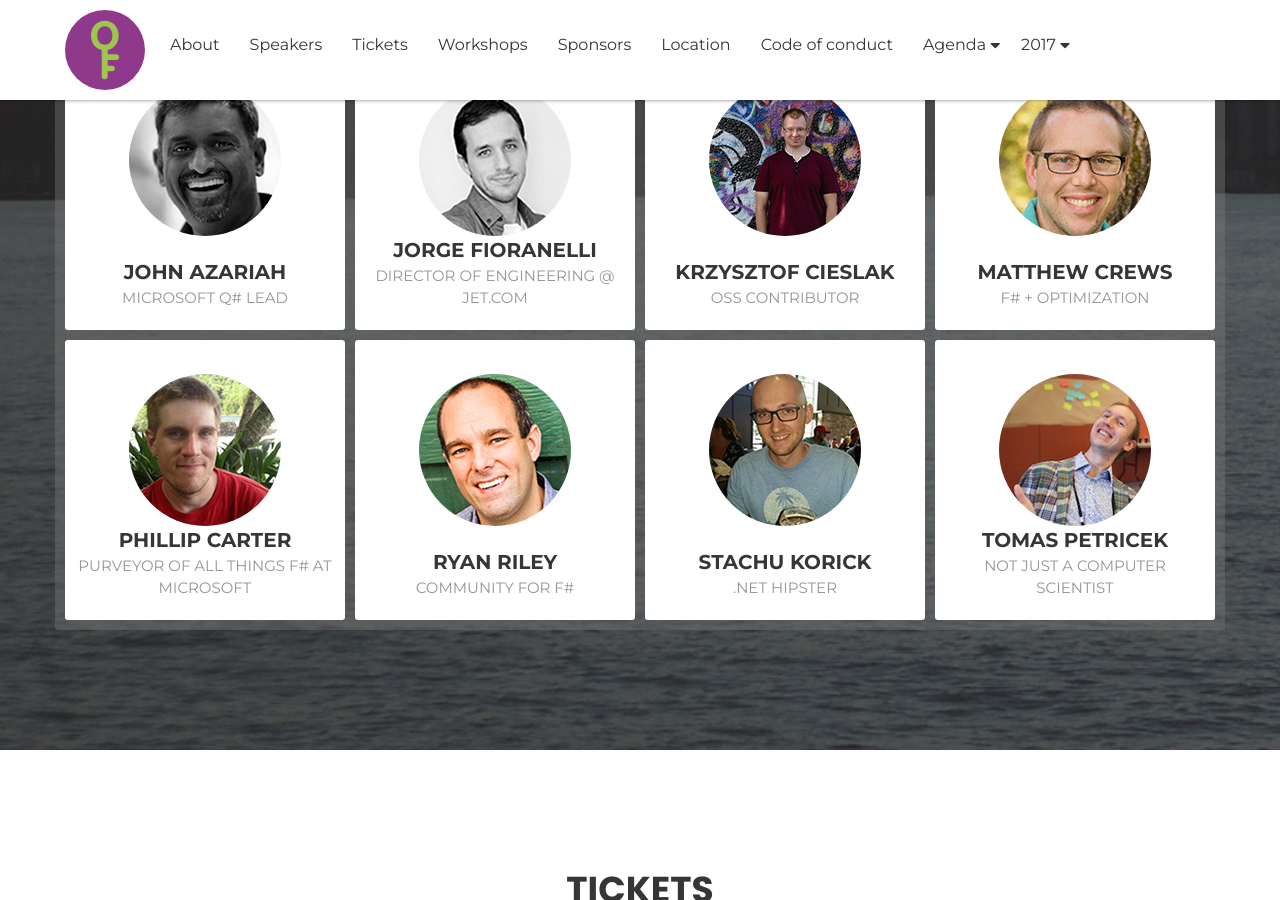
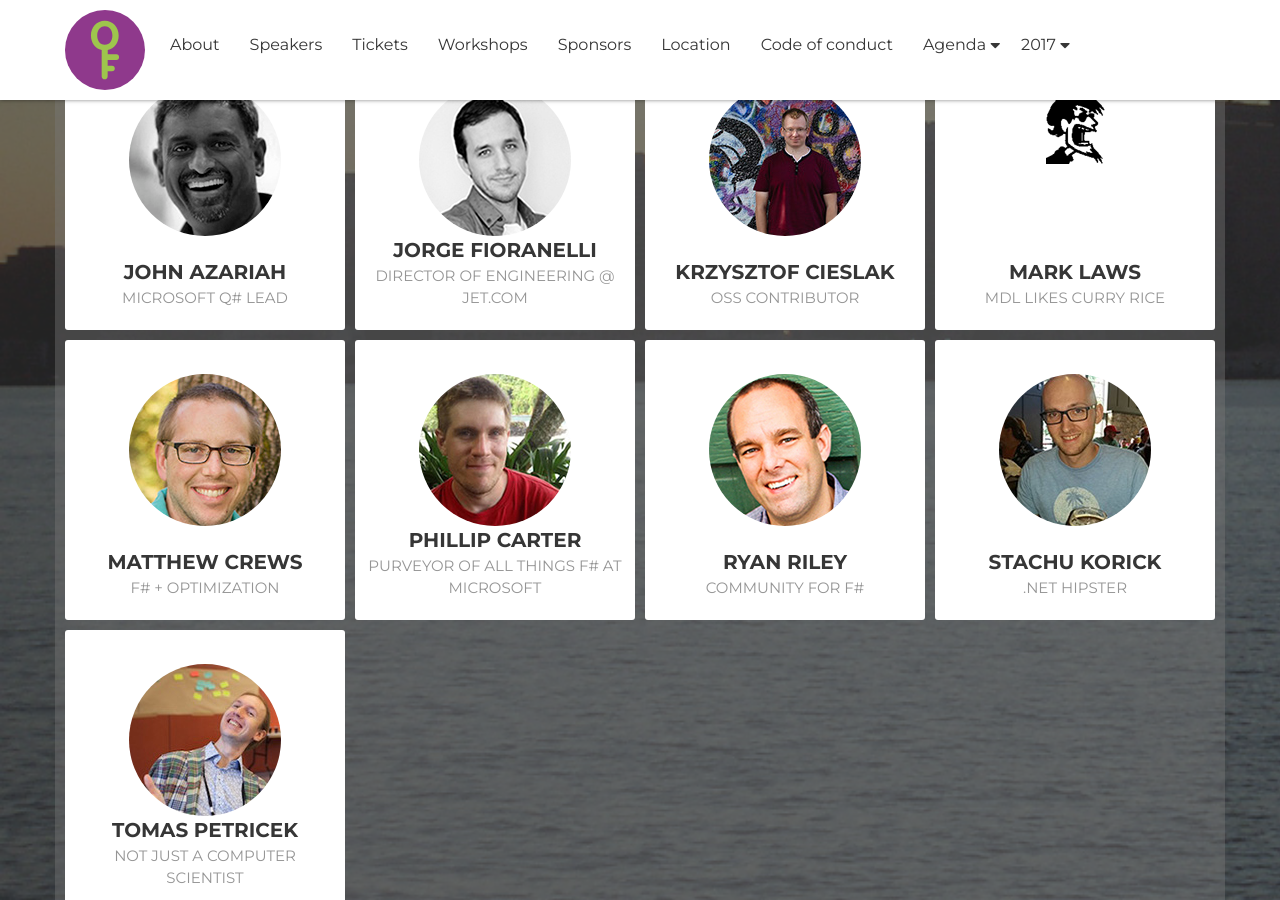
Before and after one commit to open-fsharp/open-fsharp.github.io, a Jekyll site: the page built from index.html, in a window 1280 px wide and 900 px high, scrolled down 2287 px. Built offline with Jekyll 4.4.1, drawn with Linux system fonts in a browser that asks for light colours; nearby versions of some CDN libraries; the list of posts is cut into pages by our own code; comment, search, counter and statistics services are not loaded.

Commit message:
add mark laws as speaker

```diff
--- a/index.html
+++ b/index.html
@@ -374,6 +374,26 @@ title: Home
 					<div class="row">
 						<div class="speaker-item">
 							<div class="speaker-thumb">
+								<a href="#"><img src="{{ site.baseurl }}public/assets/speakers/2018/mark-laws.gif" alt="Mark Laws"></a>
+							</div><!-- /.speaker-thumb -->
+							<div class="speaker-content">
+								<a href="#" class="speaker-name">MARK LAWS</a>
+								<p class="designation">MDL LIKES CURRY RICE</p>
+							</div>
+							<div class="speaker-social">
+								<ul class="social-media">
+									<li><a href="https://twitter.com/doctorvink"><i class="fab fa-twitter"></i></a></li>
+									<li><a href="https://github.com/drvink"><i class="fab fa-github-alt"></i></a></li>
+								</ul>
+							</div>
+						</div><!-- /.speaker-item -->
+					</div><!-- /.row -->
+				</div><!-- /.col-sm-6 col-md-3 -->
+
+				<div class="col-sm-6 col-md-3">
+					<div class="row">
+						<div class="speaker-item">
+							<div class="speaker-thumb">
 								<a href="#"><img src="{{ site.baseurl }}public/assets/speakers/2018/matthew-crews.jpg" alt="Matthew Crews"></a>
 							</div><!-- /.speaker-thumb -->
 							<div class="speaker-content">
```
Also changed, not shown: public/assets/speakers/2018/mark-laws.gif (added).
